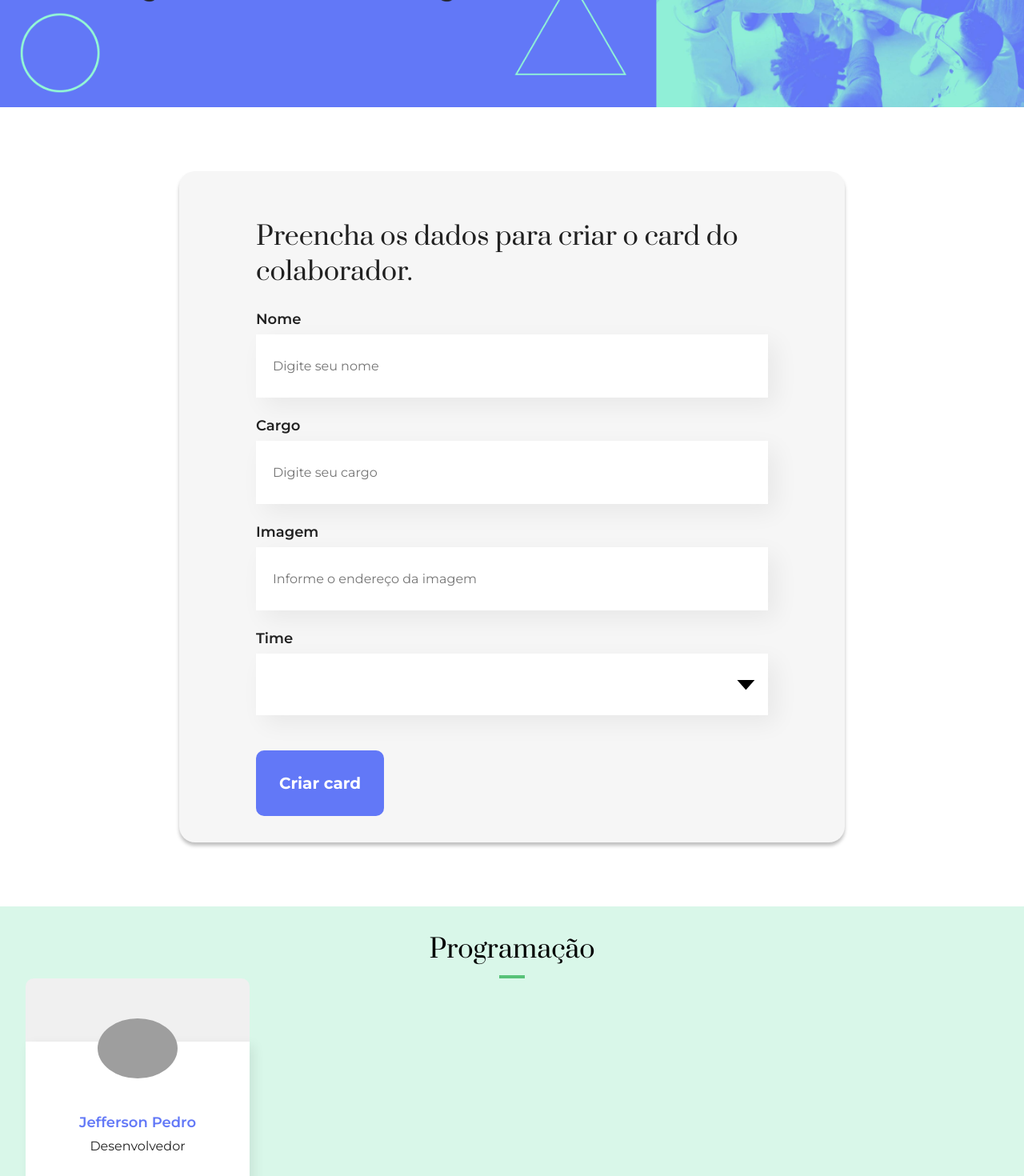
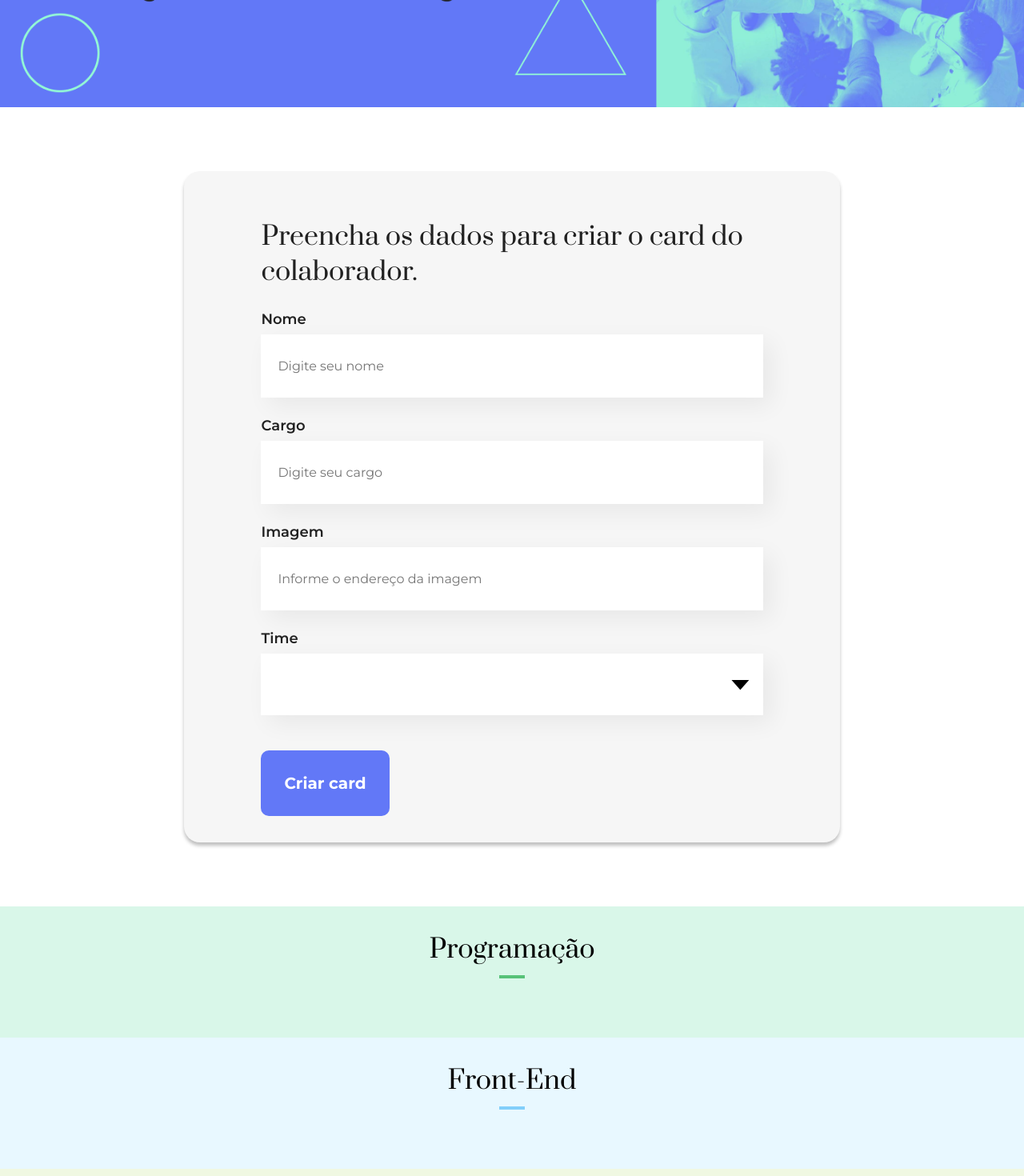
Before and after one commit to jeff-pedro/learn-react-organo, a React (Create React App) app: page / in a window 1280 px wide. Shown: the part 360-1830 px from the top of the page at 80% size. Built offline with nearby package versions, Linux system fonts and the light colour scheme; grey boxes are pictures that could not be loaded; the HTML template or start-up script is replaced by a standard one.

Commit message:
mapeando os colaboradores

```diff
--- a/src/App.js
+++ b/src/App.js
@@ -45,7 +45,6 @@ function App() {
   const [colaboradores, setColaboradores] = useState([]);
 
   const aoNovoColaboradorAdicionado = (colaborador) => {
-    console.log(colaborador);
     setColaboradores([...colaboradores, colaborador]);
   }
 
@@ -63,6 +62,7 @@ function App() {
             nome={time.nome}
             corPrimaria={time.corPrimaria}
             corSecundaria={time.corSecundaria}
+            colaboradores={colaboradores.filter(colaborador => colaborador.time === time.nome)}
           />
         )}
     </div>
--- a/src/componentes/Colaborador/Colaborador.css
+++ b/src/componentes/Colaborador/Colaborador.css
@@ -5,7 +5,7 @@
 }
 
 .colaborador .cabecalho {
-  background-color: #F0F0F0;
+  /* background-color: #F0F0F0; */
   border-radius: 10px 10px 0px 0px;
 }
 
--- a/src/componentes/Colaborador/index.js
+++ b/src/componentes/Colaborador/index.js
@@ -1,14 +1,14 @@
 import './Colaborador.css'
 
-const Colaborador = (props) => {
+const Colaborador = ({ nome, cargo, imagem, corSecundaria }) => {
   return (
     <div className='colaborador'>
-      <div className='cabecalho'>
-        <img src='https://github.com/jeff-pedro.png' alt='Jefferson Pedro' />
+      <div className='cabecalho' style={{ backgroundColor: corSecundaria }}>
+        <img src={imagem} alt={nome} />
       </div>
       <div className='rodape'>
-        <h4>Jefferson Pedro</h4>
-        <h5>Desenvolvedor</h5>
+        <h4>{nome}</h4>
+        <h5>{cargo}</h5>
       </div>
     </div>
   );
--- a/src/componentes/Formulario/Formulario.css
+++ b/src/componentes/Formulario/Formulario.css
@@ -3,11 +3,11 @@
 .formulario {
   display: flex;
   justify-content: center;
-  margin: 80px 0;
+  padding: 80px 18%;
 }
 
 .formulario form {
-  width: 50%;
+  width: 100%;
   padding: 33px 96px;
   border: none;
   border-radius: 20px;
--- a/src/componentes/Time/Time.css
+++ b/src/componentes/Time/Time.css
@@ -1,7 +1,7 @@
 @import url('https://fonts.googleapis.com/css2?family=Prata&display=swap');
 
 .time {
-  padding: 32px;
+  padding: 32px 18%;
   text-align: center;
 }
 
@@ -19,3 +19,11 @@
   height: 4px;
   border: none;
 }
+
+.time .colaboradores {
+  display: flex;
+  justify-content: space-around;
+  flex-wrap: wrap;
+  row-gap: 24px;
+  margin: 32px 0px 10px 0px;
+}
--- a/src/componentes/Time/index.js
+++ b/src/componentes/Time/index.js
@@ -1,12 +1,22 @@
 import Colaborador from '../Colaborador';
 import './Time.css';
 
-const Time = (props) => {
+const Time = ({ nome, corPrimaria, corSecundaria, colaboradores }) => {
   return (
-    <section className='time' style={{ backgroundColor: props.corPrimaria }}>
-      <h3 style={{ borderColor: props.corSecundaria }}>{props.nome}</h3>
-      <hr style={{ backgroundColor: props.corSecundaria }} />
-      <Colaborador />
+    <section className='time' style={{ backgroundColor: corPrimaria }}>
+
+      <h3 style={{ borderColor: corSecundaria }}>{nome}</h3>
+      <hr style={{ backgroundColor: corSecundaria }} />
+      <div className='colaboradores'>
+        {colaboradores.map(colaborador =>
+          <Colaborador
+            nome={colaborador.nome}
+            cargo={colaborador.cargo}
+            imagem={colaborador.imagem}
+            corSecundaria={corSecundaria}
+          />
+        )}
+      </div>
     </section>
   );
 }
```
